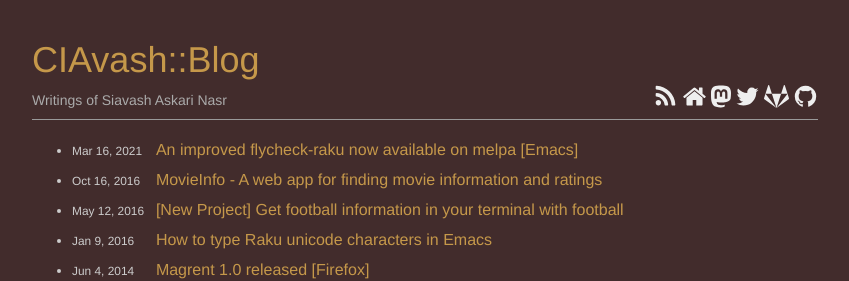
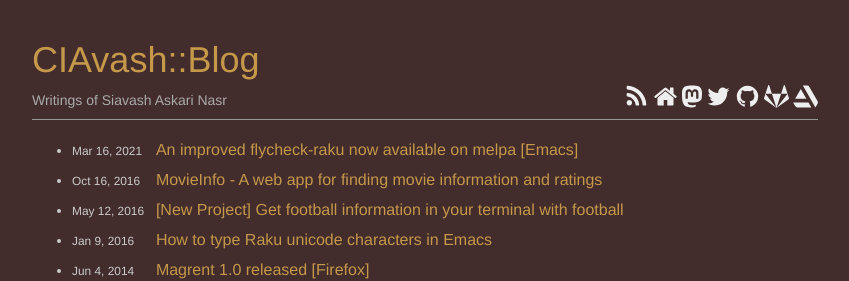
Before and after one commit to CIAvash/ciavash.github.io, a Jekyll site: the page built from index.html, in a window 1280 px wide. Shown: the top 281 px of the page, without its empty margins (215-1064 px from the left). Built offline with Jekyll 4.4.1, drawn with Linux system fonts in a browser that asks for light colours.

Commit message:
Add Artstation link

```diff
--- a/_config.yml
+++ b/_config.yml
@@ -11,9 +11,10 @@ author:
   twitter: CIAvash
   github: CIAvash
   gitlab: CIAvash
+  artstation: CIAvash
   website:
     name: CIAvash.name
-    url: http://ciavash.name
+    url: https://ciavash.name
 
 # Build settings
 markdown: kramdown
--- a/_layouts/master.html
+++ b/_layouts/master.html
@@ -41,14 +41,19 @@
             </a>
           </li>
           <li>
+              <a href="https://github.com/{{ site.author.github }}" title="Github">
+                  <img alt="Github" src="{{ '/assets/img/icon/fa-github.svg' | prepend: site.baseurl }}">
+              </a>
+          </li>
+          <li>
             <a href="https://gitlab.com/u/{{ site.author.gitlab }}" title="Gitlab">
               <img alt="Gitlab" src="{{ '/assets/img/icon/fa-gitlab.svg' | prepend: site.baseurl }}">
             </a>
           </li>
           <li>
-            <a href="https://github.com/{{ site.author.github }}" title="Github">
-              <img alt="Github" src="{{ '/assets/img/icon/fa-github.svg' | prepend: site.baseurl }}">
-            </a>
+              <a href="https://www.artstation.com/{{ site.author.artstation }}" title="Artstation">
+                  <img alt="Artstation" src="{{ '/assets/img/icon/fa-artstation.svg' | prepend: site.baseurl }}">
+              </a>
           </li>
         </ul>
       </header>
--- a/assets/css/main.sass
+++ b/assets/css/main.sass
@@ -104,7 +104,7 @@ $social_icon_width: 25px
     width: 800px
     margin: 0 auto
 
-@media screen and (max-width: 380px)
+@media screen and (max-width: 400px)
   .post-list-meta
     display: block
 
```
Also changed, not shown: assets/img/icon/fa-artstation.svg (added).
